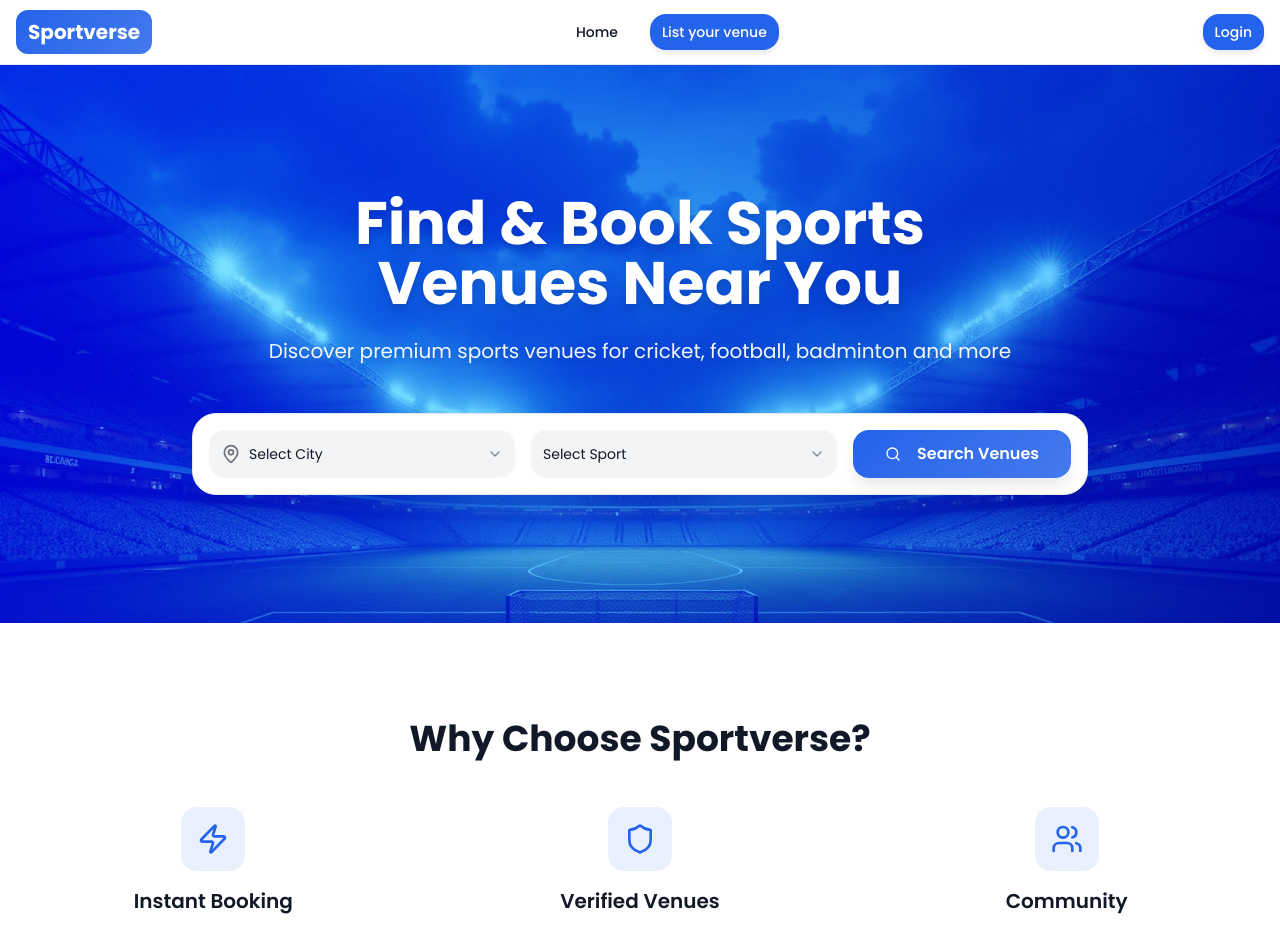
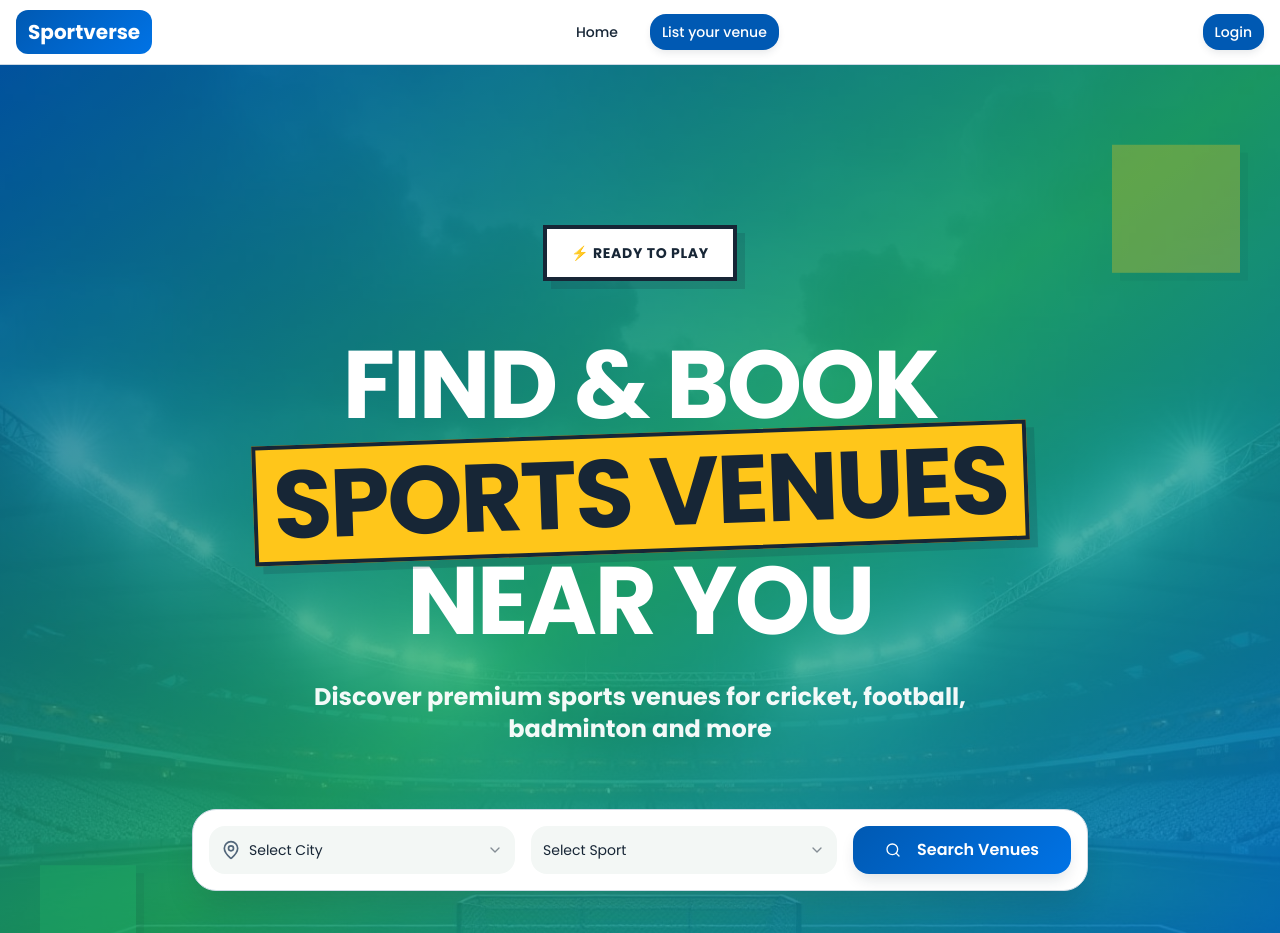
Before and after one commit to im-abhijit/sportverse, a React (Vite) app: page / in a window 1280 px wide. Shown: the top 933 px of the page. Built offline with nearby package versions, Linux system fonts and the light colour scheme; the HTML template or start-up script is replaced by a standard one.

Commit message:
Add files via upload

```diff
--- a/src/index.css
+++ b/src/index.css
@@ -9,52 +9,54 @@ All colors MUST be HSL.
 @layer base {
   :root {
     --background: 0 0% 100%;
-    --foreground: 221 39% 11%;
+    --foreground: 210 40% 15%;
 
     --card: 0 0% 100%;
-    --card-foreground: 221 39% 11%;
+    --card-foreground: 210 40% 15%;
 
     --popover: 0 0% 100%;
-    --popover-foreground: 221 39% 11%;
+    --popover-foreground: 210 40% 15%;
 
-    --primary: 221 83% 53%;
+    --primary: 210 100% 35%;
     --primary-foreground: 0 0% 100%;
 
-    --secondary: 210 40% 96.1%;
-    --secondary-foreground: 221 39% 11%;
+    --secondary: 150 30% 95%;
+    --secondary-foreground: 210 40% 15%;
 
-    --muted: 220 14% 96%;
-    --muted-foreground: 220 9% 46%;
+    --muted: 150 20% 96%;
+    --muted-foreground: 210 20% 40%;
 
-    --accent: 48 96% 53%;
-    --accent-foreground: 26 83% 14%;
+    --accent: 45 100% 55%;
+    --accent-foreground: 210 40% 15%;
 
     --destructive: 0 84% 60%;
     --destructive-foreground: 0 0% 100%;
 
-    --border: 220 13% 91%;
-    --input: 220 13% 91%;
-    --ring: 221 83% 53%;
+    --border: 210 30% 85%;
+    --input: 210 30% 90%;
+    --ring: 210 100% 35%;
 
-    --radius: 1rem;
+    --radius: 0.75rem;
 
-    --gradient-primary: linear-gradient(135deg, hsl(221 83% 53%), hsl(221 83% 60%));
-    --gradient-accent: linear-gradient(135deg, hsl(48 96% 53%), hsl(45 93% 58%));
-    --gradient-hero: linear-gradient(135deg, hsl(221 83% 53% / 0.95), hsl(221 83% 43%));
+    --gradient-primary: linear-gradient(135deg, hsl(210 100% 35%), hsl(210 100% 45%));
+    --gradient-accent: linear-gradient(135deg, hsl(45 100% 55%), hsl(35 100% 60%));
+    --gradient-hero: linear-gradient(135deg, hsl(210 100% 35%), hsl(150 70% 40%));
+    --gradient-sporty: linear-gradient(135deg, hsl(210 100% 35%), hsl(150 70% 40%), hsl(45 100% 55%));
 
-    --shadow-sm: 0 1px 2px 0 hsl(221 39% 11% / 0.05);
-    --shadow-md: 0 4px 6px -1px hsl(221 39% 11% / 0.1);
-    --shadow-lg: 0 10px 15px -3px hsl(221 39% 11% / 0.1);
-    --shadow-xl: 0 20px 25px -5px hsl(221 39% 11% / 0.1);
+    --shadow-sm: 0 2px 4px 0 hsl(210 40% 15% / 0.08);
+    --shadow-md: 0 4px 8px -2px hsl(210 40% 15% / 0.12);
+    --shadow-lg: 0 8px 16px -4px hsl(210 40% 15% / 0.15);
+    --shadow-xl: 0 16px 32px -6px hsl(210 40% 15% / 0.2);
+    --shadow-neo: 8px 8px 0px 0px hsl(210 40% 15% / 0.15);
 
-    --sidebar-background: 0 0% 98%;
-    --sidebar-foreground: 240 5.3% 26.1%;
-    --sidebar-primary: 221 83% 53%;
+    --sidebar-background: 150 20% 98%;
+    --sidebar-foreground: 210 40% 15%;
+    --sidebar-primary: 210 100% 35%;
     --sidebar-primary-foreground: 0 0% 100%;
-    --sidebar-accent: 240 4.8% 95.9%;
-    --sidebar-accent-foreground: 240 5.9% 10%;
-    --sidebar-border: 220 13% 91%;
-    --sidebar-ring: 221 83% 53%;
+    --sidebar-accent: 150 30% 95%;
+    --sidebar-accent-foreground: 210 40% 15%;
+    --sidebar-border: 210 30% 85%;
+    --sidebar-ring: 210 100% 35%;
   }
 
   .dark {
@@ -113,11 +115,11 @@ All colors MUST be HSL.
 
 @layer utilities {
   .hover-lift {
-    @apply transition-all duration-300 hover:scale-105 hover:shadow-lg;
+    @apply transition-all duration-300 hover:scale-[1.02] hover:-translate-y-1 hover:shadow-neo;
   }
 
   .hover-glow {
-    @apply transition-all duration-300 hover:shadow-xl;
+    @apply transition-all duration-300 hover:shadow-xl hover:ring-2 hover:ring-primary/30;
   }
 
   .gradient-primary {
@@ -131,4 +133,44 @@ All colors MUST be HSL.
   .gradient-hero {
     background: var(--gradient-hero);
   }
+
+  .gradient-sporty {
+    background: var(--gradient-sporty);
+  }
+
+  .shadow-neo {
+    box-shadow: var(--shadow-neo);
+  }
+
+  .hover-neo {
+    @apply transition-all duration-200 hover:shadow-neo hover:-translate-x-1 hover:-translate-y-1;
+  }
+
+  @keyframes float {
+    0%, 100% {
+      transform: translateY(0px);
+    }
+    50% {
+      transform: translateY(-10px);
+    }
+  }
+
+  .animate-float {
+    animation: float 3s ease-in-out infinite;
+  }
+
+  @keyframes slide-in-right {
+    from {
+      transform: translateX(100%);
+      opacity: 0;
+    }
+    to {
+      transform: translateX(0);
+      opacity: 1;
+    }
+  }
+
+  .animate-slide-in-right {
+    animation: slide-in-right 0.5s ease-out;
+  }
 }
--- a/src/pages/Home.tsx
+++ b/src/pages/Home.tsx
@@ -51,20 +51,34 @@ const Home = () => {
     <div className="min-h-screen bg-background">
       <Navbar />
 
-      {/* Hero Section */}
-      <section className="relative overflow-hidden">
-        <div className="absolute inset-0 gradient-hero opacity-90" />
-        <img
-          src={heroImage}
-          alt="Sports venues"
-          className="absolute inset-0 w-full h-full object-cover mix-blend-overlay"
-        />
-        <div className="relative container mx-auto px-4 py-24 md:py-32">
-          <div className="max-w-3xl mx-auto text-center mb-12 space-y-6">
-            <h1 className="text-4xl md:text-6xl font-bold text-white drop-shadow-lg animate-fade-in">
-              Find & Book Sports Venues Near You
+      {/* Hero Section - Neobrutalist Style */}
+      <section className="relative overflow-hidden bg-gradient-to-br from-[hsl(210,100%,35%)] via-[hsl(150,70%,40%)] to-[hsl(210,100%,45%)]">
+        <div className="absolute inset-0 opacity-20">
+          <img
+            src={heroImage}
+            alt="Sports venues"
+            className="w-full h-full object-cover mix-blend-overlay"
+          />
+        </div>
+        {/* Geometric shapes for neobrutalist feel */}
+        <div className="absolute top-20 right-10 w-32 h-32 bg-[hsl(45,100%,55%)] opacity-30 rotate-12 shadow-neo animate-float" style={{ animationDelay: '0s' }} />
+        <div className="absolute bottom-20 left-10 w-24 h-24 bg-[hsl(150,70%,40%)] opacity-40 -rotate-12 shadow-neo animate-float" style={{ animationDelay: '1.5s' }} />
+
+        <div className="relative container mx-auto px-4 py-32 md:py-40">
+          <div className="max-w-4xl mx-auto text-center mb-16 space-y-8">
+            <div className="inline-block px-6 py-3 bg-white border-4 border-foreground shadow-neo mb-6 animate-slide-in-right">
+              <span className="text-sm font-black uppercase tracking-wider text-foreground">⚡ Ready to Play</span>
+            </div>
+            <h1 className="text-5xl md:text-7xl lg:text-8xl font-black text-white leading-tight tracking-tight animate-fade-in">
+              FIND & BOOK
+              <br />
+              <span className="bg-[hsl(45,100%,55%)] text-foreground px-4 py-2 inline-block border-4 border-foreground shadow-neo transform rotate-[-2deg]">
+                SPORTS VENUES
+              </span>
+              <br />
+              NEAR YOU
             </h1>
-            <p className="text-lg md:text-xl text-white/95 drop-shadow-md animate-slide-up">
+            <p className="text-xl md:text-2xl font-bold text-white/95 max-w-2xl mx-auto animate-slide-up">
               Discover premium sports venues for cricket, football, badminton and more
             </p>
           </div>
@@ -109,10 +123,13 @@ const Home = () => {
 
       {/* Venues by City (moved outside Hero) */}
       {city && (
-        <section className="py-16 md:py-24 bg-muted/30">
+        <section className="py-20 md:py-28 bg-gradient-to-b from-background to-[hsl(150,30%,97%)]">
           <div className="container mx-auto px-4">
-            <div className="flex items-center justify-between mb-12">
-              <h2 className="text-3xl md:text-4xl font-bold">Venues in {city}</h2>
+            <div className="flex items-center justify-between mb-16">
+              <h2 className="text-4xl md:text-5xl font-black uppercase tracking-tight text-foreground">
+                Venues in <span className="text-primary">{city}</span>
+              </h2>
+              <div className="hidden md:block w-16 h-16 bg-accent border-4 border-foreground shadow-neo rotate-12" />
             </div>
             {loadingCity ? (
               <p>Loading venues...</p>
@@ -166,20 +183,28 @@ const Home = () => {
 
       {/* Top Venues section removed */}
 
-      {/* Features */}
-      <section className="py-16 md:py-24">
+      {/* Features - Neobrutalist Cards */}
+      <section className="py-20 md:py-28 bg-background relative">
+        <div className="absolute top-0 left-0 w-full h-2 bg-gradient-to-r from-primary via-[hsl(150,70%,40%)] to-accent" />
         <div className="container mx-auto px-4">
-          <h2 className="text-3xl md:text-4xl font-bold text-center mb-12">
-            Why Choose Sportverse?
+          <h2 className="text-4xl md:text-5xl font-black uppercase tracking-tight text-center mb-16">
+            Why Choose <span className="text-primary">Sportverse?</span>
           </h2>
           <div className="grid grid-cols-1 md:grid-cols-3 gap-8">
             {features.map((feature, index) => (
-              <div key={index} className="text-center space-y-4">
-                <div className="inline-flex p-4 rounded-2xl bg-primary/10">
-                  <feature.icon className="h-8 w-8 text-primary" />
+              <div
+                key={index}
+                className="bg-white border-4 border-foreground shadow-neo p-8 hover-neo transition-all group"
+                style={{
+                  transform: index % 2 === 0 ? 'rotate(-1deg)' : 'rotate(1deg)',
+                  transition: 'all 0.3s ease'
+                }}
+              >
+                <div className="inline-flex p-6 bg-gradient-to-br from-primary to-[hsl(150,70%,40%)] border-4 border-foreground shadow-neo mb-6 group-hover:rotate-6 transition-transform">
+                  <feature.icon className="h-10 w-10 text-white" />
                 </div>
-                <h3 className="text-xl font-semibold">{feature.title}</h3>
-                <p className="text-muted-foreground">{feature.description}</p>
+                <h3 className="text-2xl font-black uppercase mb-4 text-foreground">{feature.title}</h3>
+                <p className="text-muted-foreground font-medium leading-relaxed">{feature.description}</p>
               </div>
             ))}
           </div>
--- a/tailwind.config.ts
+++ b/tailwind.config.ts
@@ -103,18 +103,39 @@ export default {
             opacity: "1",
           },
         },
+        "float": {
+          "0%, 100%": {
+            transform: "translateY(0px)",
+          },
+          "50%": {
+            transform: "translateY(-10px)",
+          },
+        },
+        "slide-in-right": {
+          from: {
+            transform: "translateX(100%)",
+            opacity: "0",
+          },
+          to: {
+            transform: "translateX(0)",
+            opacity: "1",
+          },
+        },
       },
       animation: {
         "accordion-down": "accordion-down 0.2s ease-out",
         "accordion-up": "accordion-up 0.2s ease-out",
         "fade-in": "fade-in 0.3s ease-out",
         "slide-up": "slide-up 0.3s ease-out",
+        "float": "float 3s ease-in-out infinite",
+        "slide-in-right": "slide-in-right 0.5s ease-out",
       },
       boxShadow: {
         'sm': 'var(--shadow-sm)',
         'md': 'var(--shadow-md)',
         'lg': 'var(--shadow-lg)',
         'xl': 'var(--shadow-xl)',
+        'neo': 'var(--shadow-neo)',
       },
     },
   },
```
